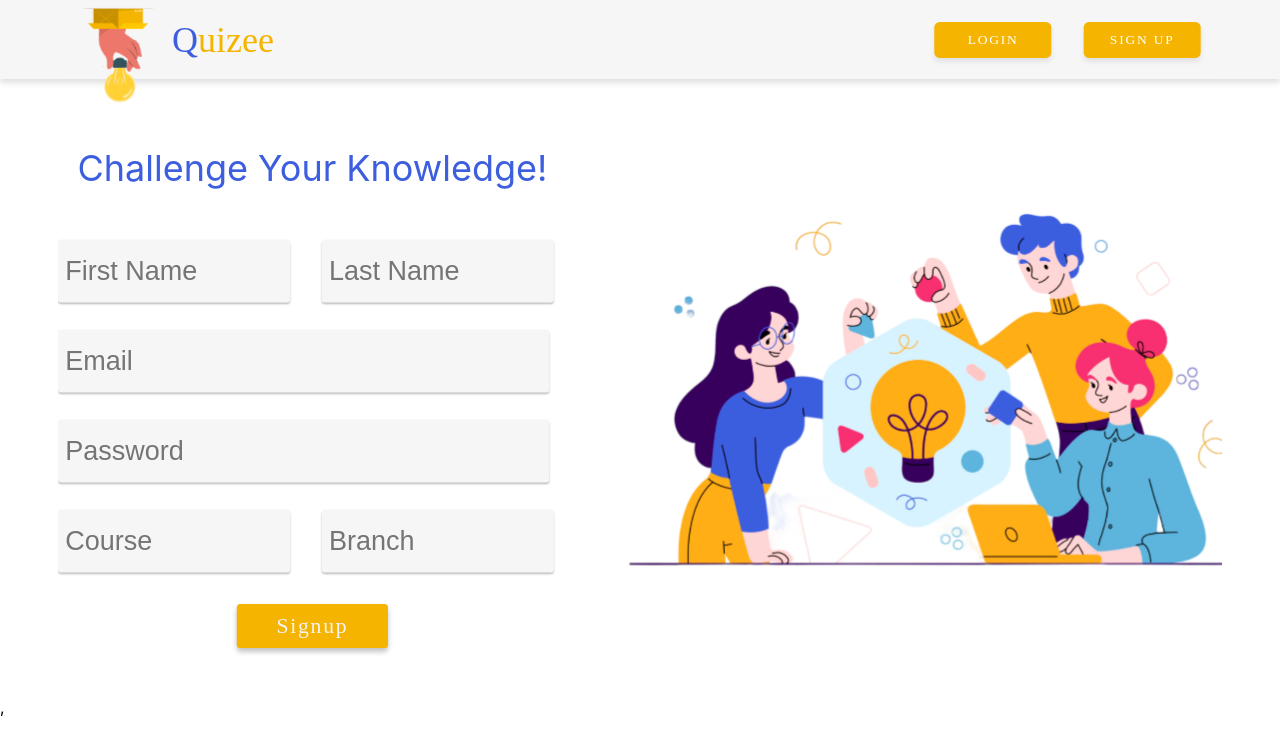
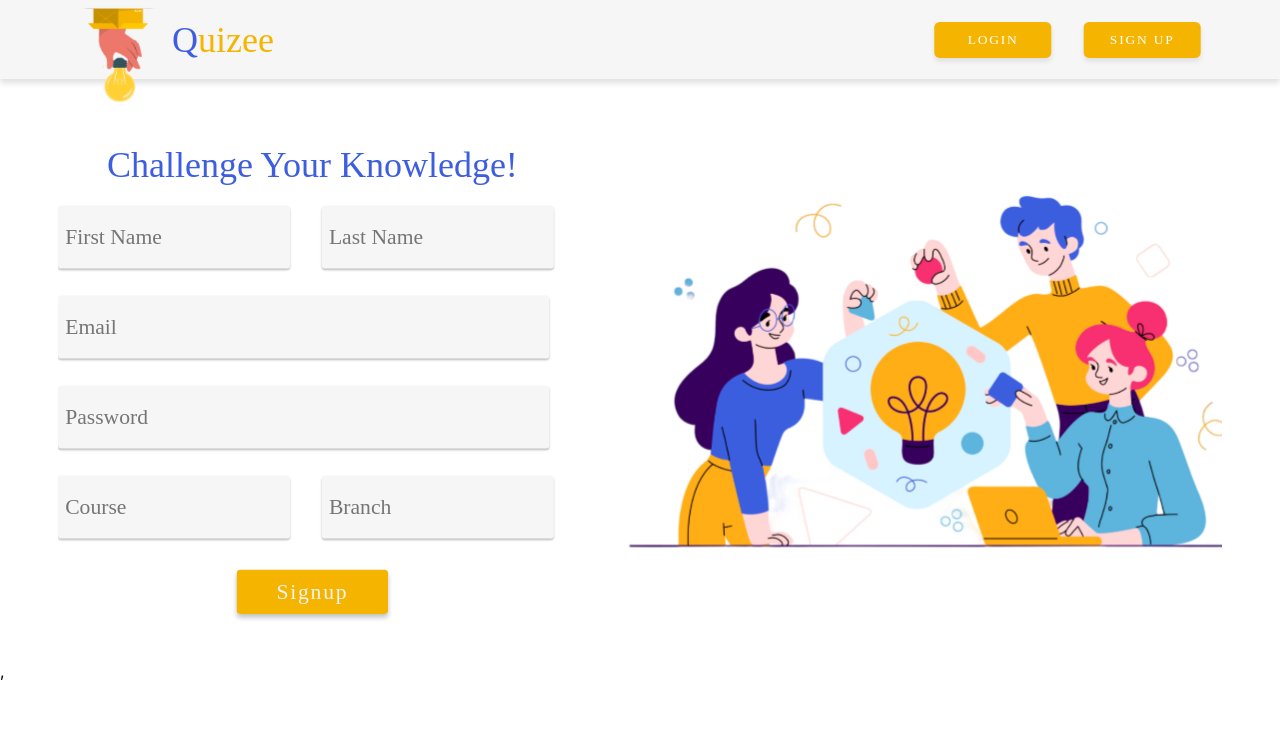
Before and after one commit to RohitRaj766/Qezee, a React (Create React App) app in the folder client/: page /signup in a window 1280 px wide. Shown: the top 752 px of the page. Built offline with nearby package versions, Linux system fonts and the light colour scheme.

Commit message:
Completed signup functionality

```diff
--- a/client/src/user/userScreens/signup/Signup.scss
+++ b/client/src/user/userScreens/signup/Signup.scss
@@ -8,6 +8,7 @@
     align-items: center;
     gap: 5%;
 
+
     .boxContainer {
         display: flex;
         flex-direction: column;
@@ -16,8 +17,10 @@
         max-width: 600px;
 
         p {
-            font-size: 2.5rem; // 40px
+            font-size: 2.5rem;
             color: rgba(60, 94, 223, 1);
+            margin-bottom: 6px;
+            font-family: $primary-font;
         }
 
         .formContainer {
@@ -32,35 +35,58 @@
                 flex-direction: column;
                 align-items: flex-start;
 
+                .inputField, .smallInputField {
+                    &::placeholder {
+                        font-family: $primary-font;
+
+                        font-size: 1.5rem;
+                    }
+                    &::-webkit-input-placeholder {
+                        font-family: $primary-font;
+
+                        font-size: 1.5rem;
+                    }
+                    &:-ms-input-placeholder {
+                        font-family: $primary-font;
+
+                        font-size: 1.5rem;
+                    }
+                }
+
                 .inputField {
                     width: 95%;
-                    height: 4.375rem; // 70px
-                    padding: 0 0 0 0.5rem; // 8px
-                    font-size: 1.875rem; // 30px
+                    height: 4.375rem;
+                    padding: 0 0 0 0.5rem;
+                    font-size: 1.5rem;
+                    font-family: $primary-font;
                     background-color: #F7F6F6;
-                    border-radius: 0.25rem; // 4px
+                    border-radius: 0.25rem;
                     border: none;
-                    margin: 0.9375rem 0; // 15px
-                    box-shadow: 0 0.125rem 0.125rem 0 rgba(12, 12, 12, 0.25); // 2px
+                    margin: 0.9375rem 0;
+                    box-shadow: 0 0.125rem 0.125rem 0 rgba(12, 12, 12, 0.25);
+
                 }
+
+
 
                 .smallForm {
                     display: flex;
                     justify-content: space-between;
-                    gap: 1.25rem; // 20px
+                    gap: 1.25rem;
 
                     .smallInputField {
                         flex: 1;
                         justify-content: space-evenly;
-                        width: 15.625rem; // 250px
-                        height: 4.375rem; // 70px
-                        padding: 0 0 0 0.5rem; // 8px
-                        font-size: 1.875rem; // 30px
+                        width: 15.625rem;
+                        height: 4.375rem;
+                        padding: 0 0 0 0.5rem;
+                        font-size: 1.5rem;
+                        font-family: $primary-font;
                         background-color: #F7F6F6;
-                        border-radius: 0.25rem; // 4px
+                        border-radius: 0.25rem;
                         border: none;
-                        margin: 0.9375rem 0.9375rem 0.9375rem 0; // 15px
-                        box-shadow: 0 0.125rem 0.125rem 0 rgba(12, 12, 12, 0.25); // 2px
+                        margin: 0.9375rem 0.9375rem 0.9375rem 0;
+                        box-shadow: 0 0.125rem 0.125rem 0 rgba(12, 12, 12, 0.25);
                     }
                 }
             }
@@ -69,42 +95,42 @@
         button {
             @include button;
             background-color: #F5B400;
-            height: 3.06rem; // 49px
+            height: 3.06rem;
             width: 100%;
-            max-width: 10.5rem; // 168px
-            border-radius: 0.25rem; // 4px
+            max-width: 10.5rem;
+            border-radius: 0.25rem;
             color: #F4F4F4;
-            font-size: 1.5rem; // 24px
-            box-shadow: 0 0.25rem 0.375rem 0 rgba(12, 12, 12, 0.25); // 4px, 6px
-            margin: 1.25rem; // 20px
+            font-size: 1.5rem;
+            box-shadow: 0 0.25rem 0.375rem 0 rgba(12, 12, 12, 0.25);
+            margin: 1.25rem;
             font-family: $primary-font;
         }
     }
 
     img {
-        // Add responsive styling if needed
+        //
     }
 }
 
 @media (max-width: 1300px) {
     .main {
-        transform: scale(0.9); // Scale down to 90%
+        transform: scale(0.9);
     }
 }
 
 @media (max-width: 1200px) {
     .main {
-        transform: scale(0.8); // Scale down to 80%
+        transform: scale(0.8);
     }
 }
 
 @media (max-width: 1100px) {
     .main {
-        transform: scale(0.7); // Scale down to 80%
+        transform: scale(0.7);
     }
 }
 @media (max-width: 1000px) {
     .main {
-        transform: scale(0.75); // Scale down to 80%
+        transform: scale(0.75);
     }
 }
```
